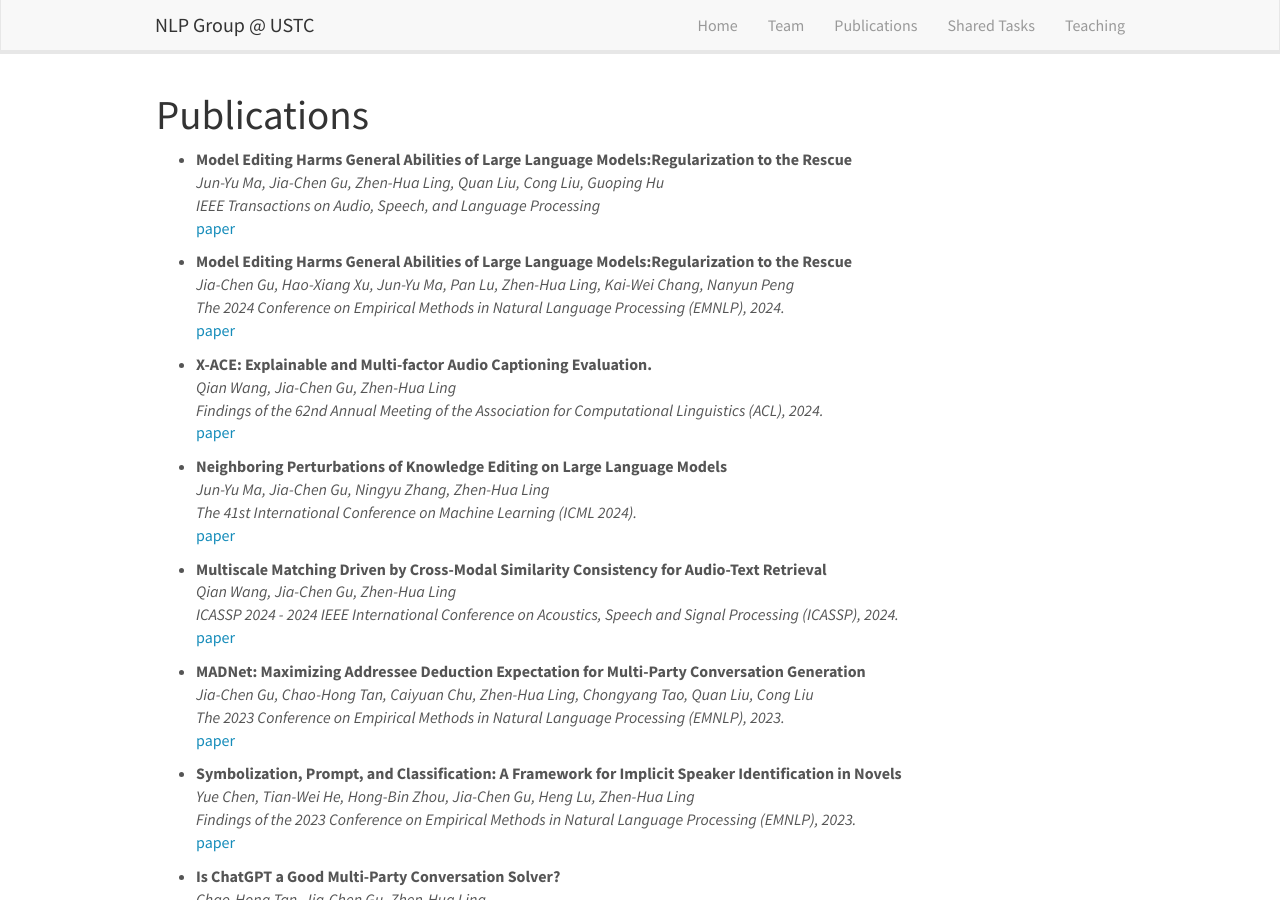
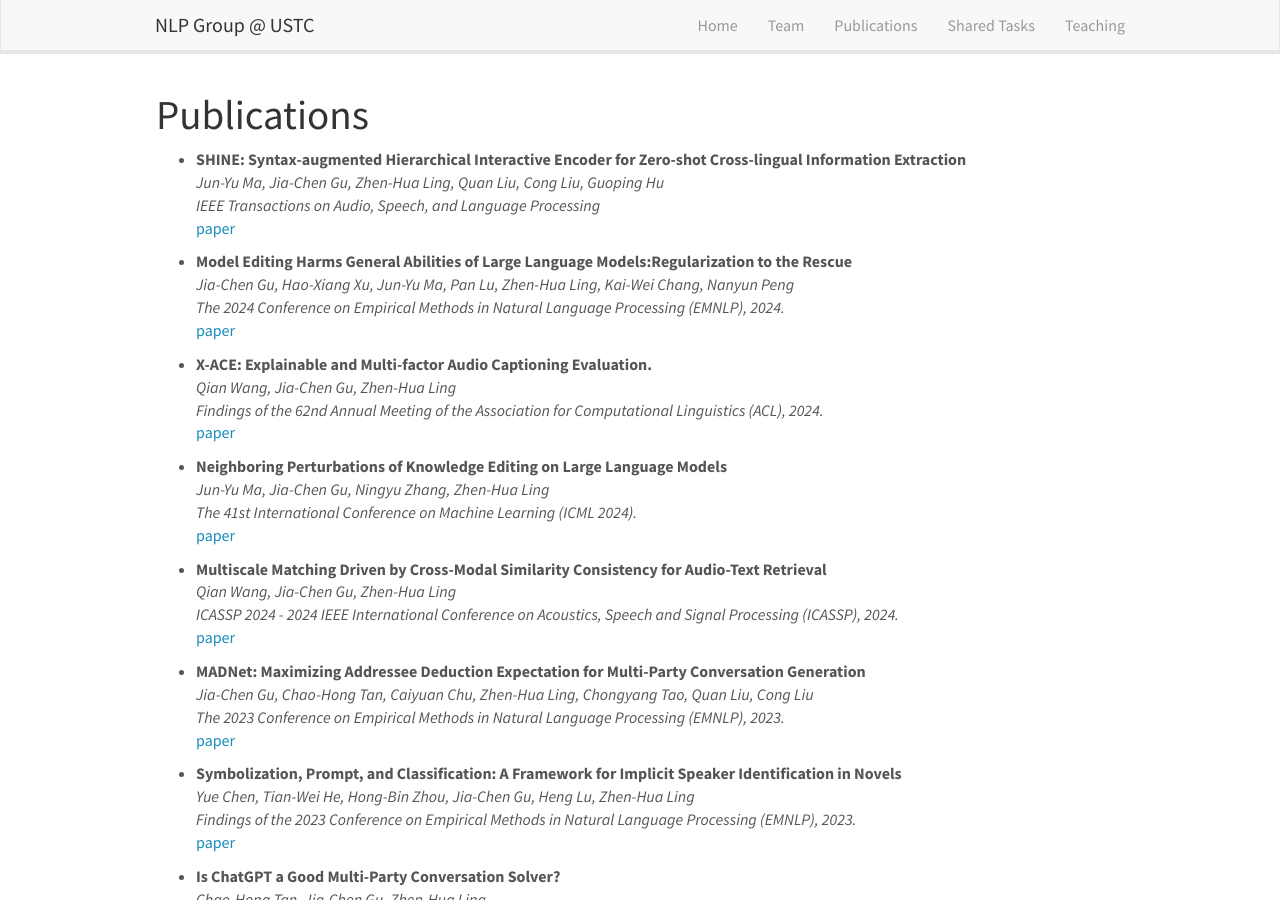
Before and after one commit to ustcnlp/ustcnlp.github.io, a Jekyll site: the page built from _pages/publications.md, in a window 1280 px wide and 900 px high. Built offline with Jekyll 4.4.1, drawn with Linux system fonts in a browser that asks for light colours; nearby versions of some CDN libraries.

Commit message:
Update publist.yml

```diff
--- a/_data/publist.yml
+++ b/_data/publist.yml
@@ -1,4 +1,4 @@
-- title: "Model Editing Harms General Abilities of Large Language Models:Regularization to the Rescue"
+- title: "SHINE: Syntax-augmented Hierarchical Interactive Encoder for Zero-shot Cross-lingual Information Extraction"
   authors: Jun-Yu Ma, Jia-Chen Gu, Zhen-Hua Ling, Quan Liu, Cong Liu, Guoping Hu
   venue: IEEE Transactions on Audio, Speech, and Language Processing
   link:
```
